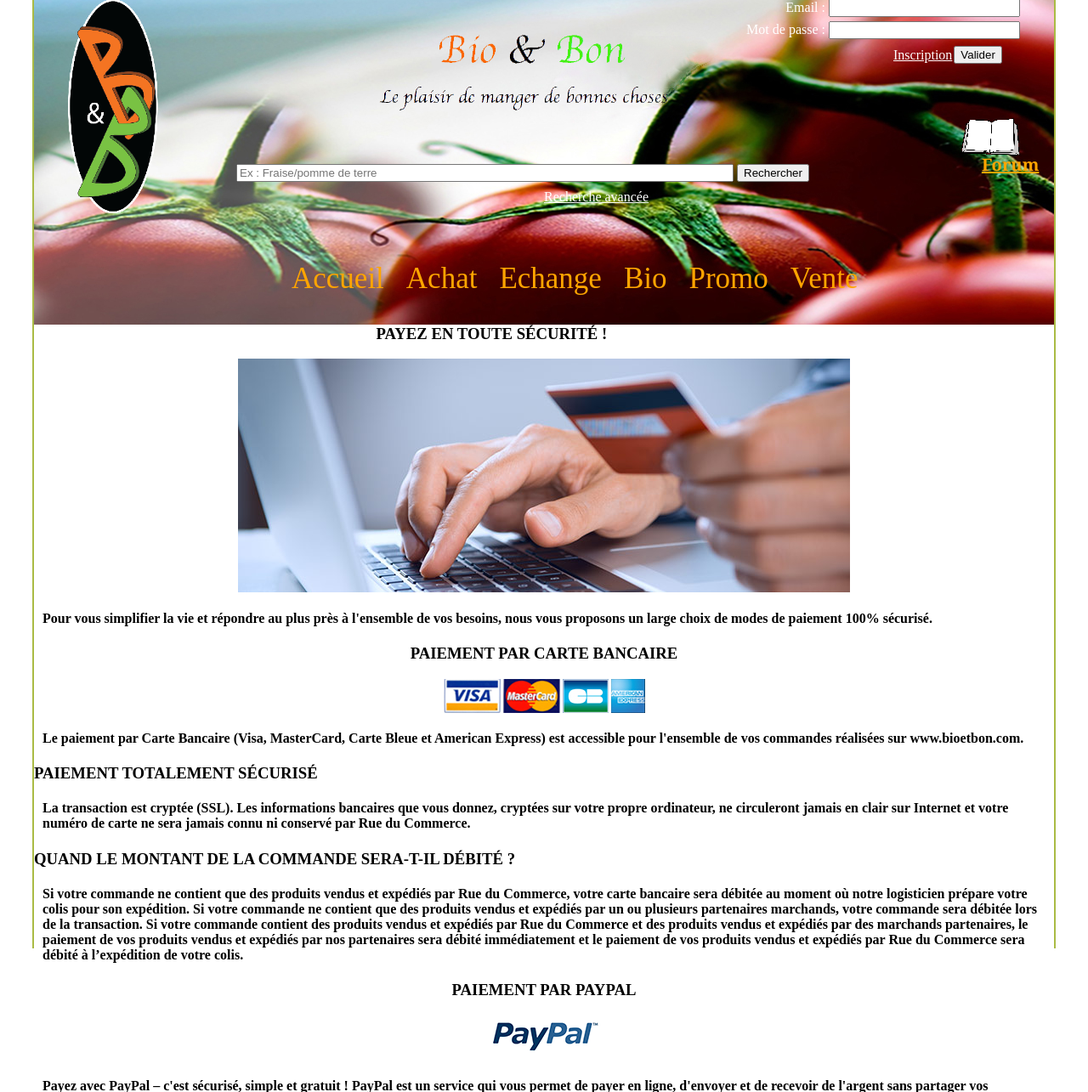
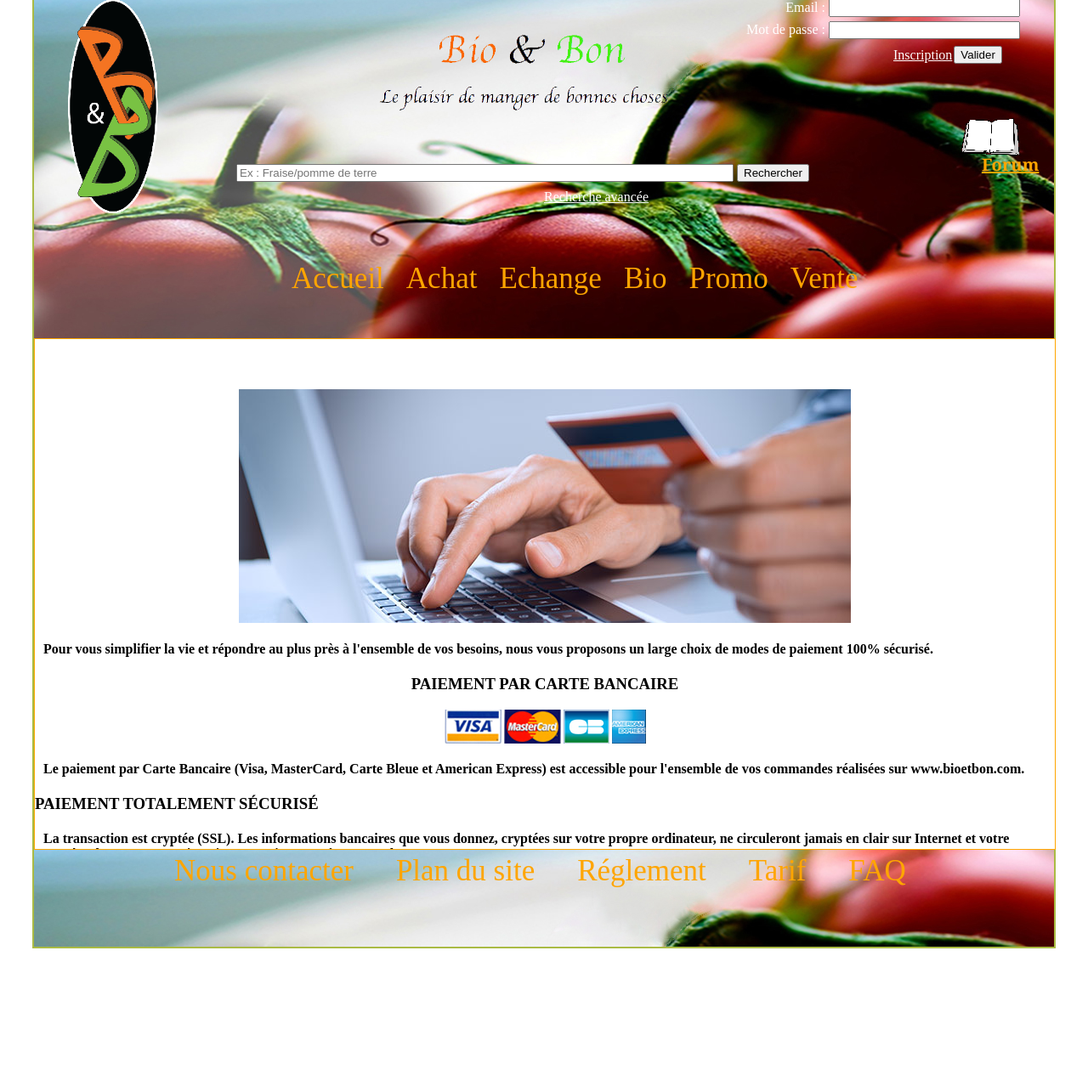
Before and after one commit to Qlalle/APP_INFO, a PHP site: page /page_tarif.php in a window 1280 px wide. Shown: the part 31-1316 px from the top of the page at 85% size. After the commit the page ends 1147 px from the top, so only its background shows below. Run offline with PHP 8.4, Linux system fonts and the light colour scheme.

Commit message:
page tarif design

```diff
--- a/page_tarif.php
+++ b/page_tarif.php
@@ -18,7 +18,7 @@ include("haut_de_page.php");
 
 
 
-    <div id="pagetarif">
+    <div id="pagetarif" style="overflow:auto; height: 600px; width: 100%; border: 1px solid orange">
       <h3 id="titre1"> PAYEZ EN TOUTE SÉCURITÉ !</h3>
       <img src="paiement_img.jpg" class="images_centre" />
       <h4>Pour vous simplifier la vie et répondre au plus près à l'ensemble de vos besoins, nous vous proposons un large choix de modes de paiement 100% sécurisé.</h4>
@@ -50,6 +50,7 @@ PayPal est un service qui vous permet de payer en ligne, d'envoyer et de recevoi
 </td>
 </table>
 </div>
+
  <?php
  include("footer.php");
  ?>
```
